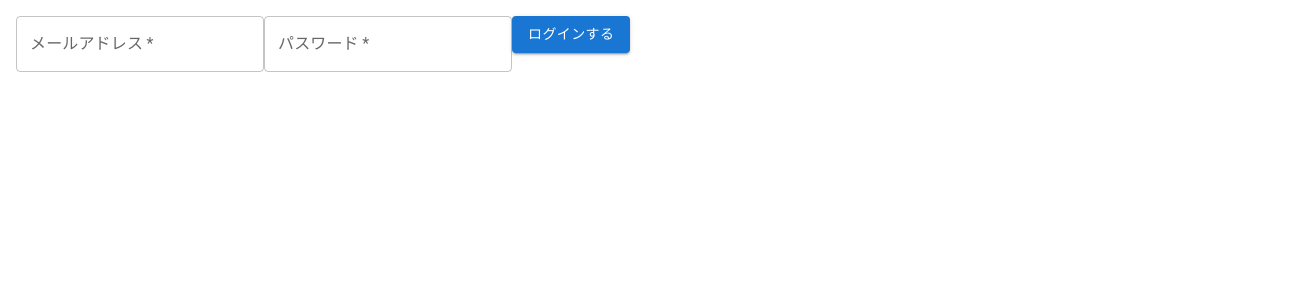
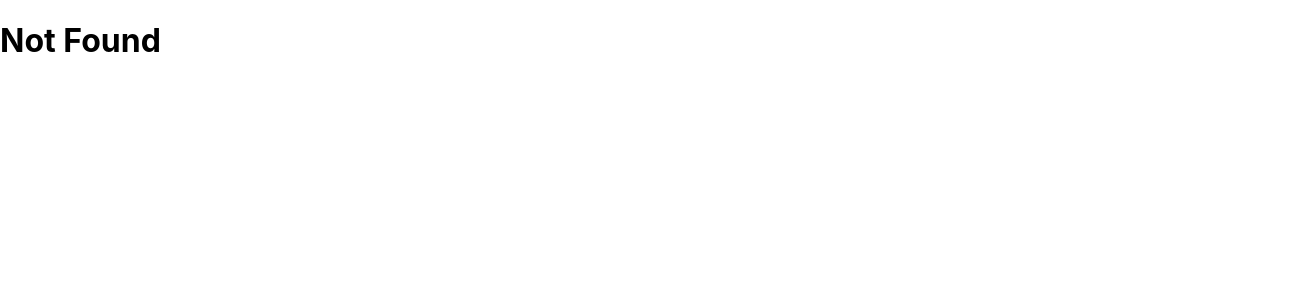
Before and after one commit to satttto/tb-client, a React (Create React App) app: page / in a window 1280 px wide. Shown: the top 300 px of the page, 1312 px wide, since content can reach past the window. Built offline with nearby package versions, Linux system fonts and the light colour scheme.

Commit message:
add: routes

```diff
--- a/package.json
+++ b/package.json
@@ -16,6 +16,7 @@
     "react": "^17.0.2",
     "react-dom": "^17.0.2",
     "react-hook-form": "^7.19.5",
+    "react-router-dom": "^6.0.2",
     "react-scripts": "4.0.3",
     "typescript": "^4.1.2",
     "web-vitals": "^1.0.1"
--- a/src/App.tsx
+++ b/src/App.tsx
@@ -1,9 +1,9 @@
 import React from 'react';
-import { Login } from './component/page/Login';
+import { AppRoute } from 'AppRoute';
 
 function App() {
   return (
-    <Login></Login>
+    <AppRoute />
   );
 }
 
--- /dev/null
+++ b/src/AppRoute.tsx
@@ -0,0 +1,21 @@
+import React from 'react';
+import {
+  BrowserRouter as Router,
+  Routes,
+  Route,
+} from 'react-router-dom';
+import { Login } from 'components/pages/Login';
+import { NotFound } from 'components/pages/NotFound';
+
+export const AppRoute = (): JSX.Element => {
+  return (
+    <Router>
+      <div>
+        <Routes>
+          <Route path="/login" element={<Login />} />
+          <Route path="/" element={<NotFound />} />
+        </Routes>
+      </div>
+    </Router>
+  )
+}
--- /dev/null
+++ b/src/components/pages/NotFound.tsx
@@ -0,0 +1,5 @@
+import React from 'react';
+
+export const NotFound = (): JSX.Element => {
+  return <h1>Not Found</h1>
+}
--- a/tsconfig.json
+++ b/tsconfig.json
@@ -4,7 +4,7 @@
     "lib": [
       "dom",
       "dom.iterable",
-      "esnext"
+      "esnext",
     ],
     "allowJs": true,
     "skipLibCheck": true,
@@ -18,7 +18,8 @@
     "resolveJsonModule": true,
     "isolatedModules": true,
     "noEmit": true,
-    "jsx": "react-jsx"
+    "jsx": "react-jsx",
+    "baseUrl": "src",
   },
   "include": [
     "src"
```
Also changed, not shown: src/components/pages/Login.tsx (renamed from src/component/page/Login.tsx), 1 other file (tests, documents, lock files or other folders).
